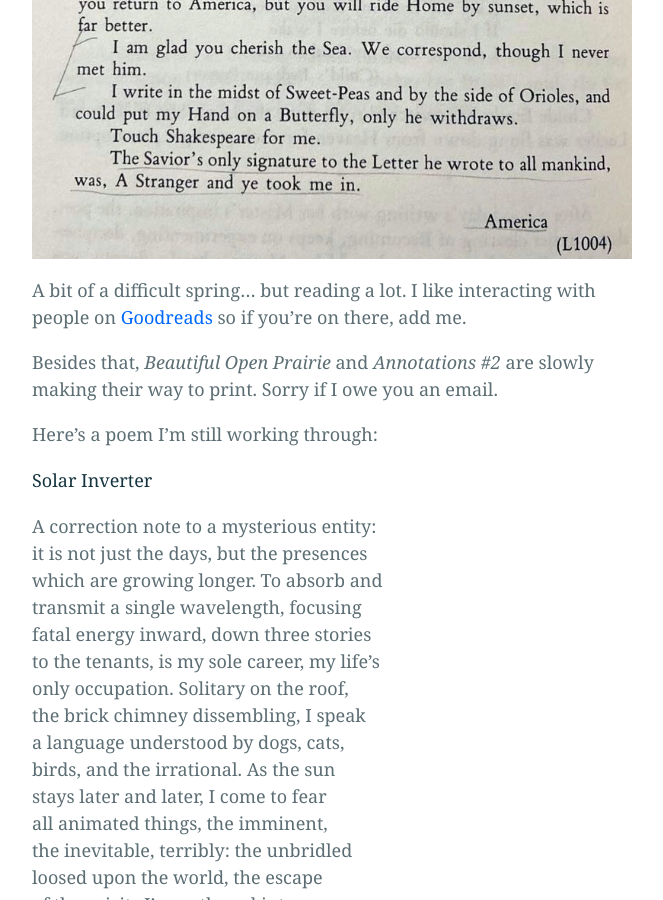
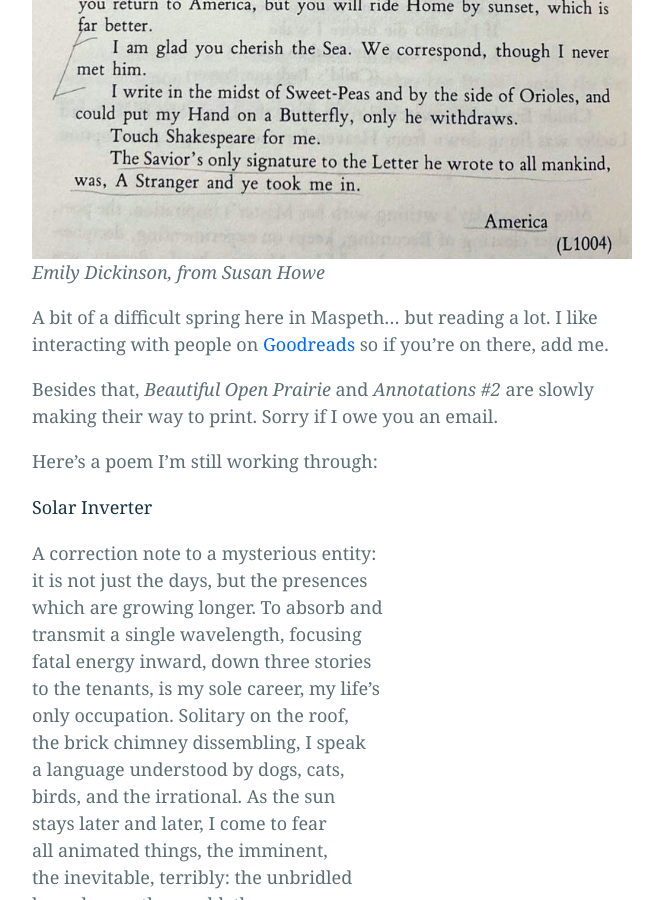
Before and after one commit to bliss-st/ss-website, a Jekyll site: the page built from _posts/2022-3-28-update.md, in a window 1280 px wide and 900 px high, scrolled down 634 px. Shown: the whole window, without its empty margins (308-971 px from the left). Built offline with Jekyll 4.4.1, drawn with Linux system fonts in a browser that asks for light colours.

Commit message:
Update 2022-3-28-update.md

```diff
--- a/_posts/2022-3-28-update.md
+++ b/_posts/2022-3-28-update.md
@@ -6,8 +6,9 @@ tags: [personal]
 ---
 
 ![howe](/assets/howe.png)
+<em>Emily Dickinson, from Susan Howe</em>
 
-A bit of a difficult spring... but reading a lot. I like interacting with people on <a href="https://www.goodreads.com/user/show/46654096-serena">Goodreads</a> so if you're on there, add me.
+A bit of a difficult spring here in Maspeth... but reading a lot. I like interacting with people on <a href="https://www.goodreads.com/user/show/46654096-serena">Goodreads</a> so if you're on there, add me.
 
 Besides that, <em>Beautiful Open Prairie</em> and <em>Annotations #2</em> are slowly making their way to print. Sorry if I owe you an email.
 
```
